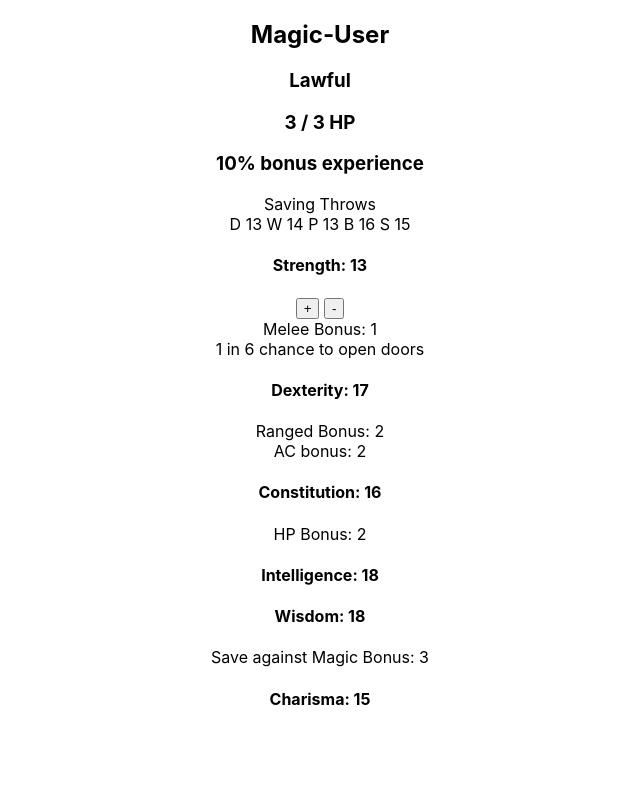
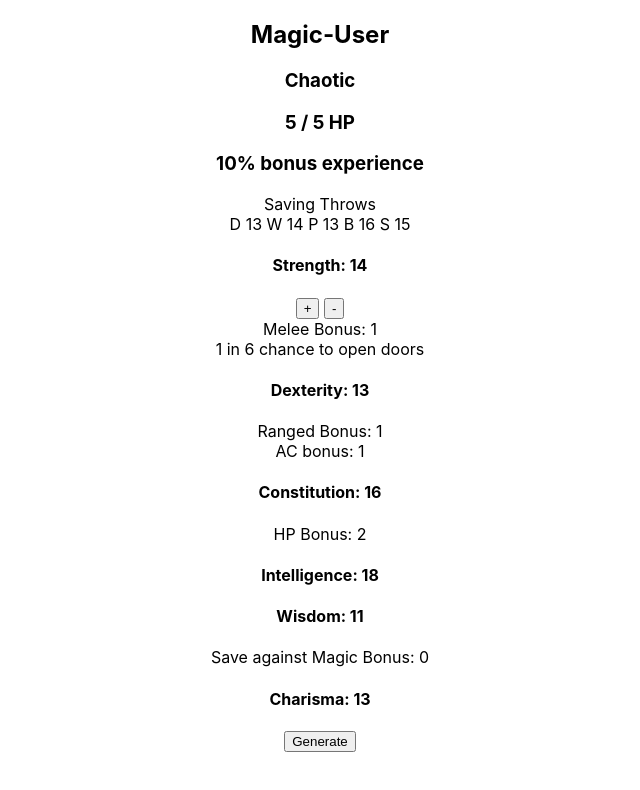
Before and after one commit to dialectrical/ose-character-generator, a React (Create React App) app: page / in a window 1280 px wide. Shown: the top 790 px of the page, without its empty margins (320-960 px from the left). Built offline with nearby package versions, Linux system fonts and the light colour scheme.

Commit message:
feat: added stat to App() to handle storing and updating character

```diff
--- a/src/App.js
+++ b/src/App.js
@@ -1,15 +1,8 @@
-import { CharacterClasses } from "./components/CharacterClasses";
-import { CharacterSheet } from "./components/CharacterSheet";
-import { StatRoller } from "./components/StatRoller";
-import { ClassPicker } from "./components/ClassPicker";
-import { AlignmentRoller } from "./components/AlignmentRoller";
+import React, { useState } from "react";
+import { Generator } from "./components/Generator";
 
-export function App() {
-  let stats = StatRoller();
-  let characterClass = ClassPicker(stats, CharacterClasses);
-  let character = new CharacterSheet(stats, AlignmentRoller(), characterClass);
-
-  console.log(character);
+export const App = () => {
+  const [character, setCharacter] = useState(Generator());
 
   return (
     <div>
@@ -42,8 +35,9 @@ export function App() {
       <h4>Wisdom: {character.stats[4]}</h4>
       <div>Save against Magic Bonus: {character.magicSavesBonus}</div>
       <h4>Charisma: {character.stats[5]}</h4>
+      <div>
+        <button onClick={() => setCharacter(Generator())}>Generate</button>
+      </div>
     </div>
   );
-}
-
-console.log(App());
+};
--- a/src/components/Generator.js
+++ b/src/components/Generator.js
@@ -1,11 +1,13 @@
-import { CharacterClasses } from "./components/CharacterClasses";
-import { CharacterSheet } from "./components/CharacterSheet";
-import { StatRoller } from "./components/StatRoller";
-import { ClassPicker } from "./components/ClassPicker";
-import { AlignmentRoller } from "./components/AlignmentRoller";
+import { CharacterClasses } from "./CharacterClasses";
+import { CharacterSheet } from "./CharacterSheet";
+import { StatRoller } from "./StatRoller";
+import { ClassPicker } from "./ClassPicker";
+import { AlignmentRoller } from "./AlignmentRoller";
 
 export const Generator = () => {
   let stats = StatRoller();
   let characterClass = ClassPicker(stats, CharacterClasses);
   let character = new CharacterSheet(stats, AlignmentRoller(), characterClass);
+
+  return character;
 };
```
Also changed, not shown: src/components/StyledNavText.js (deleted, +0 -23 lines).
